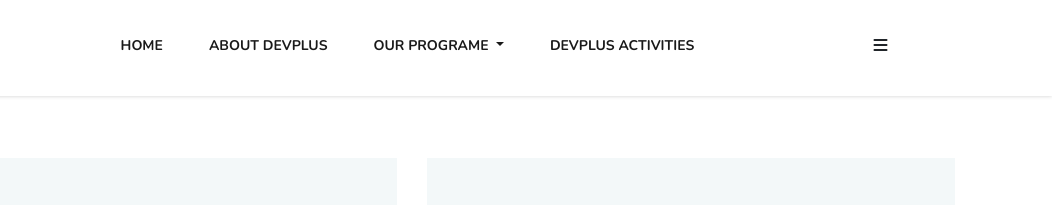
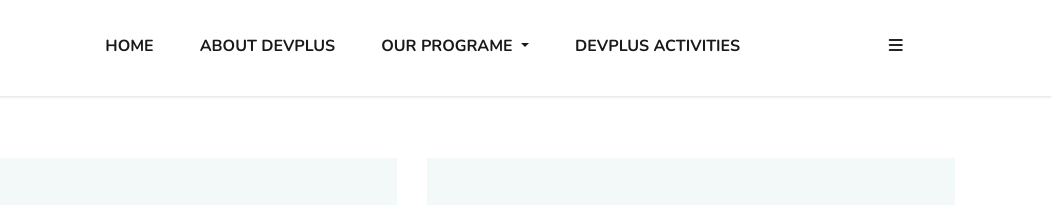
Before and after one commit to lanphan-dp04/Exercise_HTML_CSS_JS, a plain HTML site: page assets/html/index.html in a window 1280 px wide. Shown: the top 205 px of the page, 228-1280 px from the left. Drawn offline with nearby package versions, Linux system fonts and the light colour scheme.

Commit message:
update css button slide bar

```diff
--- a/assets/html/index.html
+++ b/assets/html/index.html
@@ -73,7 +73,10 @@
                 </li>
               </ul>
               <div id="slidebar">
-                <i class="fa-solid fa-bars"></i>
+                <span>
+
+                  <i class="fa-solid fa-bars"></i>
+                </span>
               </div>
             </div>
           </div>
--- a/assets/stylesheet/header.css
+++ b/assets/stylesheet/header.css
@@ -43,7 +43,7 @@ p {
 }
 a.header-nav {
     font-weight: 700;
-    font-size: 14px;
+    font-size: 16px;
     padding: 0px;
 }
 a.header-nav:hover{
```
